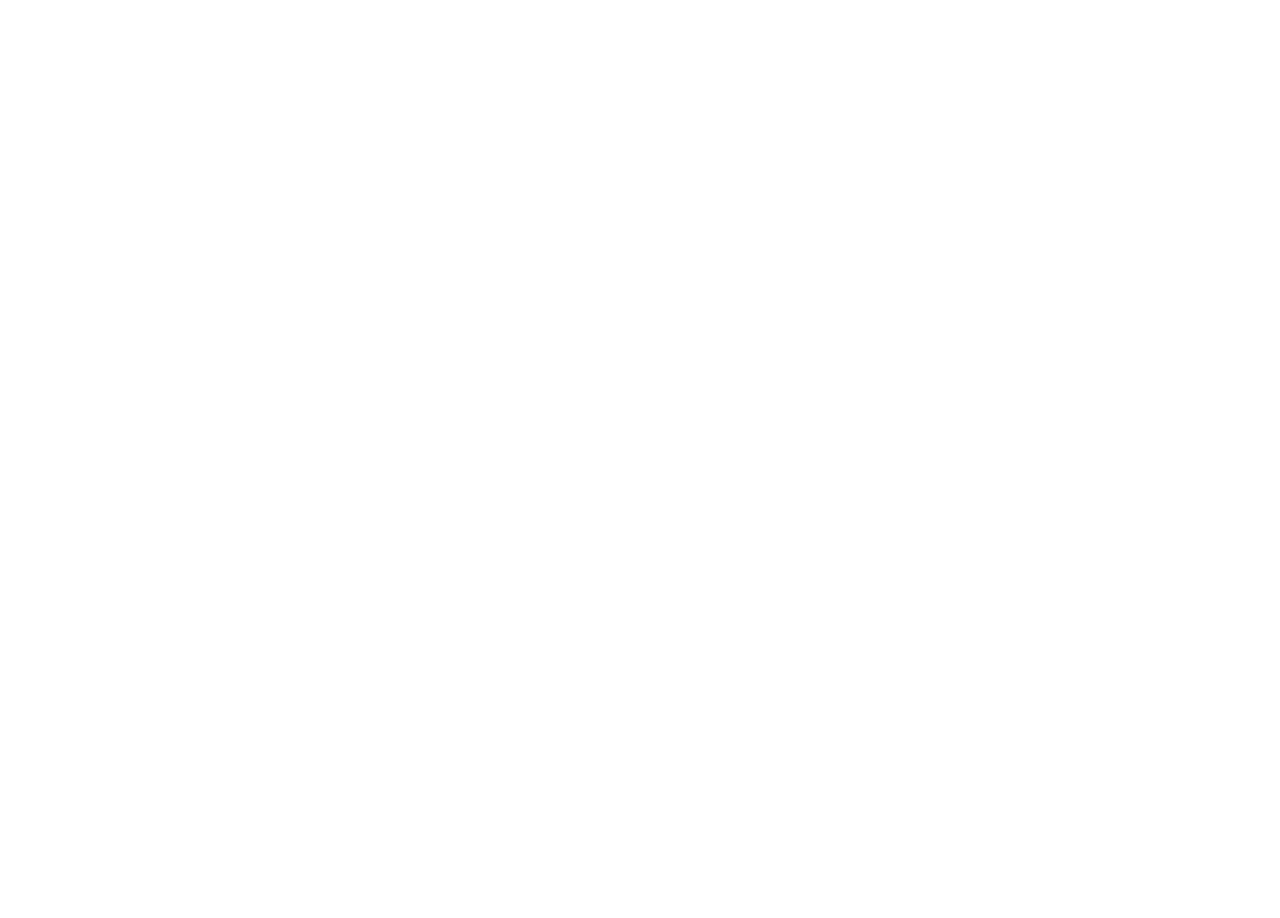
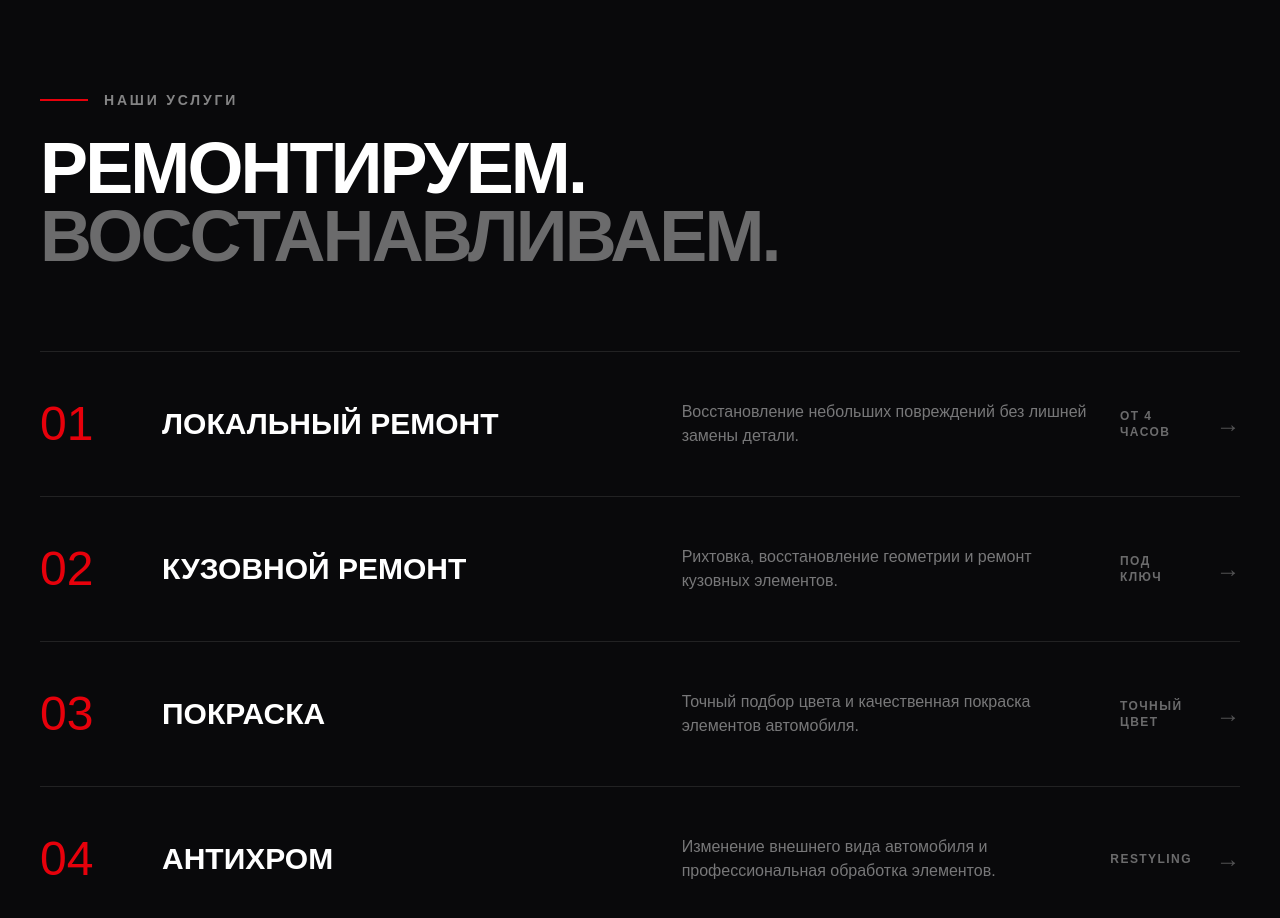
Before and after one commit to altiyerzhan-alt/fixlocal-web, a Next.js app: page / in a window 1280 px wide. Shown: the part 2180-3098 px from the top of the page. Before the commit the page ends 2126 px from the top, so only its background shows below. Built offline with nearby package versions, Linux system fonts and the light colour scheme.

Commit message:
Add FixLocal services section

```diff
--- a/app/page.tsx
+++ b/app/page.tsx
@@ -1,6 +1,7 @@
 import Header from "@/components/layout/Header";
 import Hero from "@/components/sections/Hero";
 import WhyFixLocal from "@/components/sections/WhyFixLocal";
+import Services from "@/components/sections/Services";
 
 export default function Home() {
   return (
@@ -8,6 +9,7 @@
       <Header />
       <Hero />
       <WhyFixLocal />
+      <Services />
     </main>
   );
 }
--- /dev/null
+++ b/components/sections/Services.tsx
@@ -0,0 +1,90 @@
+const services = [
+  {
+    number: "01",
+    title: "Локальный ремонт",
+    text: "Восстановление небольших повреждений без лишней замены детали.",
+    time: "ОТ 4 ЧАСОВ",
+  },
+  {
+    number: "02",
+    title: "Кузовной ремонт",
+    text: "Рихтовка, восстановление геометрии и ремонт кузовных элементов.",
+    time: "ПОД КЛЮЧ",
+  },
+  {
+    number: "03",
+    title: "Покраска",
+    text: "Точный подбор цвета и качественная покраска элементов автомобиля.",
+    time: "ТОЧНЫЙ ЦВЕТ",
+  },
+  {
+    number: "04",
+    title: "Антихром",
+    text: "Изменение внешнего вида автомобиля и профессиональная обработка элементов.",
+    time: "RESTYLING",
+  },
+];
+
+export default function Services() {
+  return (
+    <section
+      id="services"
+      className="bg-zinc-950 px-6 py-28 text-white sm:px-8 lg:px-10 lg:py-36"
+    >
+      <div className="mx-auto max-w-7xl">
+
+        <div className="mb-20 max-w-3xl">
+          <div className="mb-6 flex items-center gap-4">
+            <span className="h-[2px] w-12 bg-red-600" />
+
+            <span className="font-montserrat text-sm font-semibold uppercase tracking-[0.2em] text-white/50">
+              Наши услуги
+            </span>
+          </div>
+
+          <h2 className="font-montserrat text-4xl font-extrabold uppercase leading-[0.95] tracking-[-0.04em] sm:text-5xl lg:text-7xl">
+            Ремонтируем.
+            <br />
+            <span className="text-white/40">
+              Восстанавливаем.
+            </span>
+          </h2>
+        </div>
+
+        <div className="border-t border-white/10">
+          {services.map((service) => (
+            <div
+              key={service.number}
+              className="group grid border-b border-white/10 py-9 transition duration-300 hover:bg-white/[0.025] sm:grid-cols-[90px_1.2fr_1fr_120px] sm:items-center sm:gap-8 lg:py-12"
+            >
+
+              <div className="font-bebas text-5xl text-red-600 transition duration-300 group-hover:text-white">
+                {service.number}
+              </div>
+
+              <h3 className="mt-4 font-montserrat text-2xl font-bold uppercase sm:mt-0 lg:text-3xl">
+                {service.title}
+              </h3>
+
+              <p className="mt-3 max-w-lg font-montserrat text-sm leading-6 text-white/45 sm:mt-0 sm:text-base">
+                {service.text}
+              </p>
+
+              <div className="mt-5 flex items-center justify-between sm:mt-0 sm:justify-end sm:gap-6">
+                <span className="font-montserrat text-xs font-bold uppercase tracking-[0.12em] text-white/40">
+                  {service.time}
+                </span>
+
+                <span className="text-2xl text-white/30 transition duration-300 group-hover:translate-x-2 group-hover:text-red-600">
+                  →
+                </span>
+              </div>
+
+            </div>
+          ))}
+        </div>
+
+      </div>
+    </section>
+  );
+}
```
